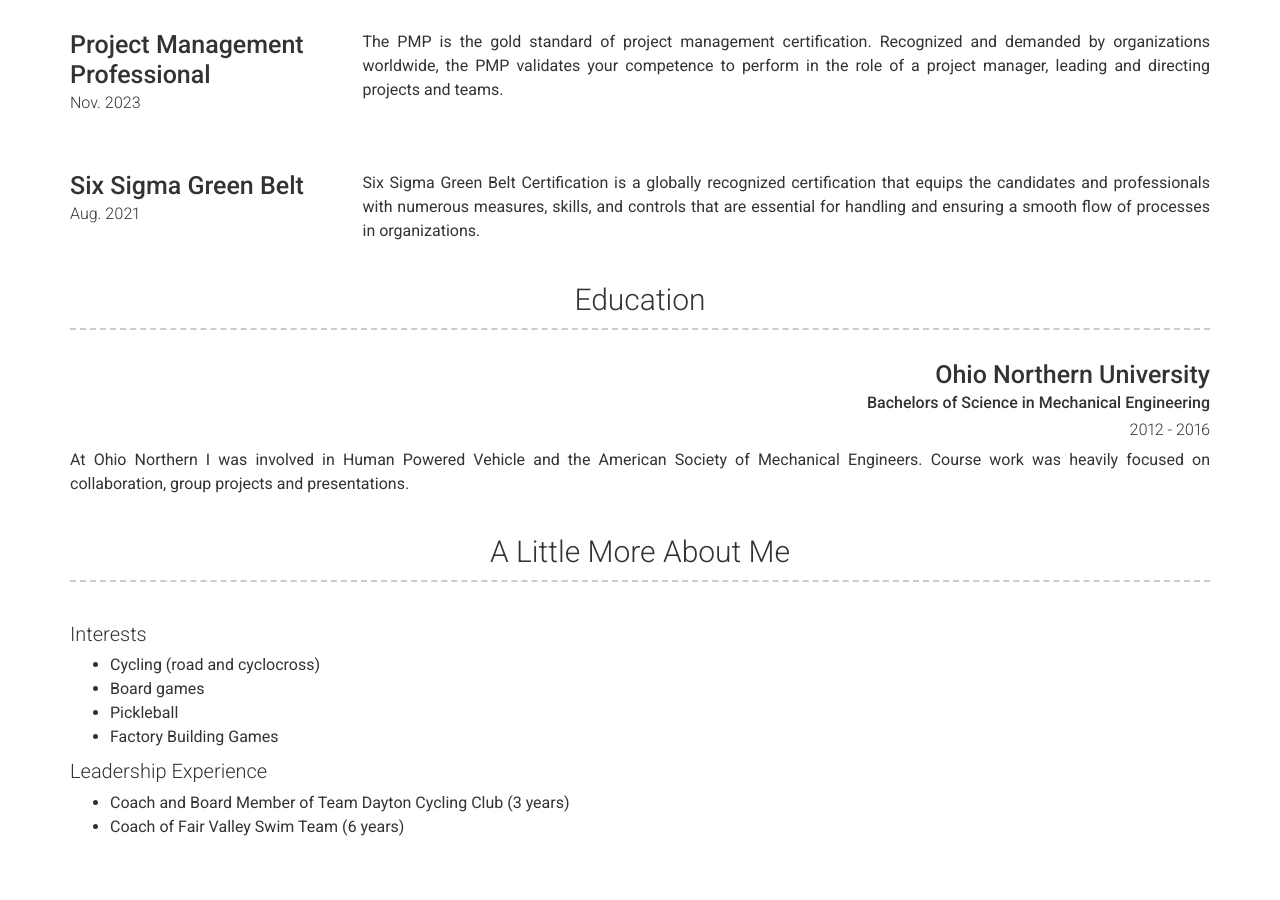
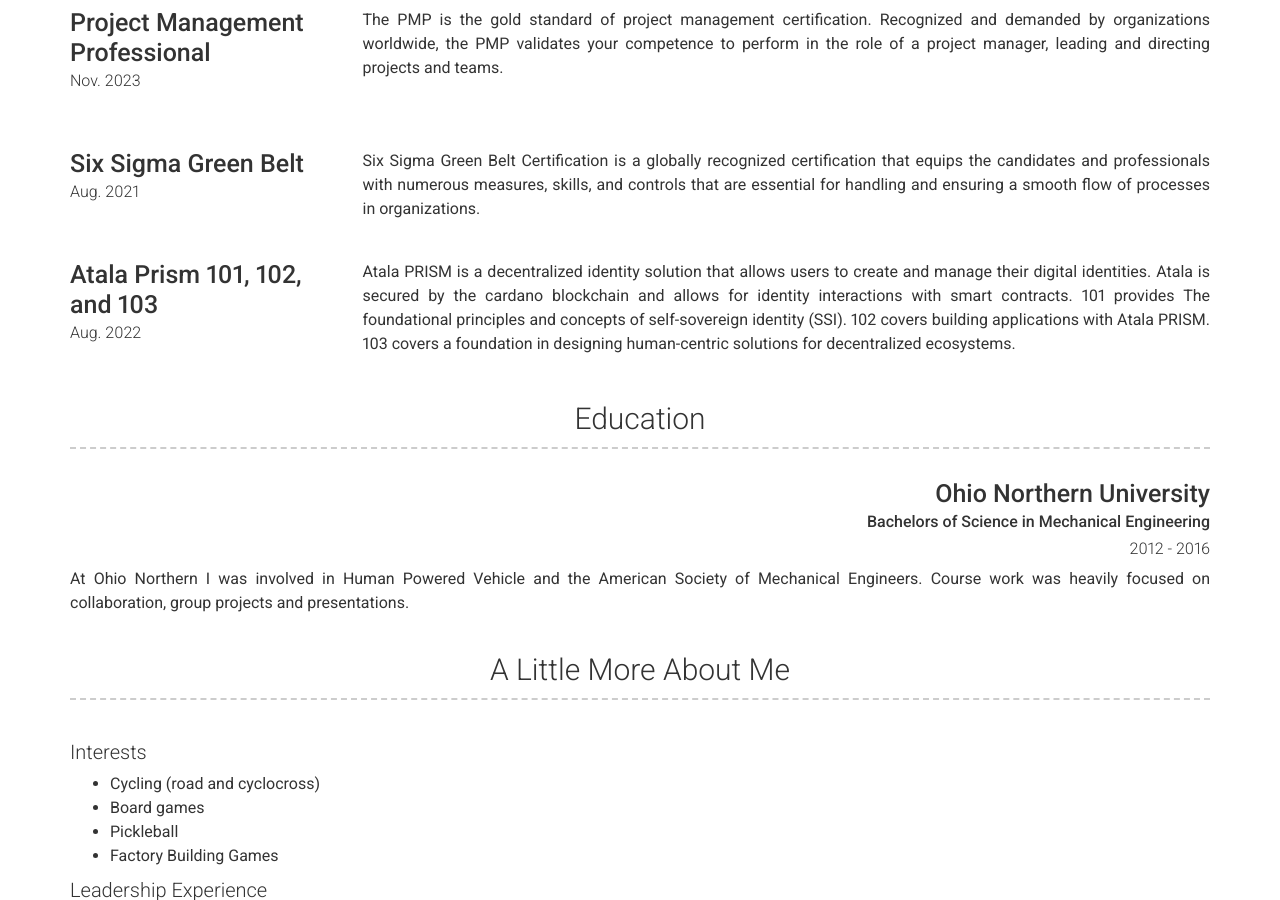
Before and after one commit to andywoodruff6/andywoodruff6.github.io, a Jekyll site: the page built from index.md, in a window 1280 px wide and 900 px high, scrolled down 1851 px. Built offline with Jekyll 4.4.1, drawn with Linux system fonts in a browser that asks for light colours; nearby versions of some CDN libraries; some of the changed text lies outside the part shown.

Commit message:
Update additional_links in _config.yml and fix font awesome icon in header.html

```diff
--- a/_config.yml
+++ b/_config.yml
@@ -36,9 +36,9 @@
 
 # Additional icon links
 additional_links:
-# - title: Link name
-#   icon: Font Awesome brand icon name (eg. fab fa-twitter) (https://fontawesome.com/icons?d=gallery&s=brands&m=free)
-#   url: Link url (eg. https://google.com)
+- title: LinkedIn
+  icon: fab fa-linkedin
+  url: https://www.linkedin.com/in/andrew-woodruff-72b70075/
 # - title: another link
 #   icon: font awesome brand icon name (eg. fab fa-twitter) (https://fontawesome.com/icons?d=gallery&s=brands&m=free)
 #   url: Link url (eg. https://google.com)
@@ -65,26 +65,20 @@
     layout: list # Type of content section (list/text)
     content:
       - layout: left
-        border: weak  # Value of `weak` will display a weak border below this item. # Any
-                      # other value (or no value) means no border will be displayed
-        title: Project name
-        link: Link to project (eg. sproogen.github.io/modern-resume-theme)(optional)
-        link_text: Link Text
+        border: weak
+        title: Network App
         additional_links:
-          - title:  Github page for project (eg. sproogen/modern-resume-theme)
+          - title:  Github page for project
             icon: fab fa-github
-            url: Link to project (eg. sproogen.github.io/modern-resume-theme)(optional)
-          - title:  Github page for project (eg. sproogen/modern-resume-theme)
-            icon: fab fa-github
-            url: Link to project (eg. sproogen.github.io/modern-resume-theme)(optional)
-        quote: >
-          Short overview of the project (optional)
+            url: https://github.com/andywoodruff6/Networking_App
+        # quote: >
+        #   Short overview of the project (optional)
         description: | # this will include new lines to allow paragraphs
           Description about the work on/with the project
       - layout: left
         border: weak  # Value of `weak` will display a weak border below this item. # Any
                       # other value (or no value) means no border will be displayed
-        title: Project name
+        title: Blogging
         link: Link to project (eg. sproogen.github.io/modern-resume-theme)(optional)
         link_text: Link Text
         additional_links:
@@ -106,7 +100,7 @@
         title: Alliant Energy
         sub_title: Strategic Project Manager
         caption: January 2023 - present
-        link: https://www.alliantenergy.com/
+        # link: https://www.alliantenergy.com/
         quote: >
           Alliant Energy Corporation provides regulated energy service to 995,000 electric and 425,000 natural gas retail customers across Iowa and Wisconsin.
         description: | # this will include new lines to allow paragraphs
@@ -169,6 +163,11 @@
         caption: Aug. 2021
         description: | # this will include new lines to allow paragraphs
           Six Sigma Green Belt Certification is a globally recognized certification that equips the candidates and professionals with numerous measures, skills, and controls that are essential for handling and ensuring a smooth flow of processes in organizations.
+      - layout: left
+        title: Atala Prism 101, 102, and 103
+        caption: Aug. 2022
+        description: | # this will include new lines to allow paragraphs
+          Atala PRISM is a decentralized identity solution that allows users to create and manage their digital identities. Atala is secured by the cardano blockchain and allows for identity interactions with smart contracts. 101 provides The foundational principles and concepts of self-sovereign identity (SSI). 102 covers building applications with Atala PRISM. 103 covers a foundation in designing human-centric solutions for decentralized ecosystems.
   - title: Education
     layout: list
     content:
--- a/_includes/header.html
+++ b/_includes/header.html
@@ -9,7 +9,7 @@
         {%- if site.substack_username -%}
           <li>
             <a target="_blank" href="https://{{ site.substack_username| cgi_escape | escape }}.substack.com/" class="button button--sacnite button--round-l">
-              <i class="fa-solid fa-bookmark" title="SubStack link"></i>
+              <i class="fab fa-bookmark" title="SubStack link"></i>
             </a>
           </li>
         {%- endif -%}
```
